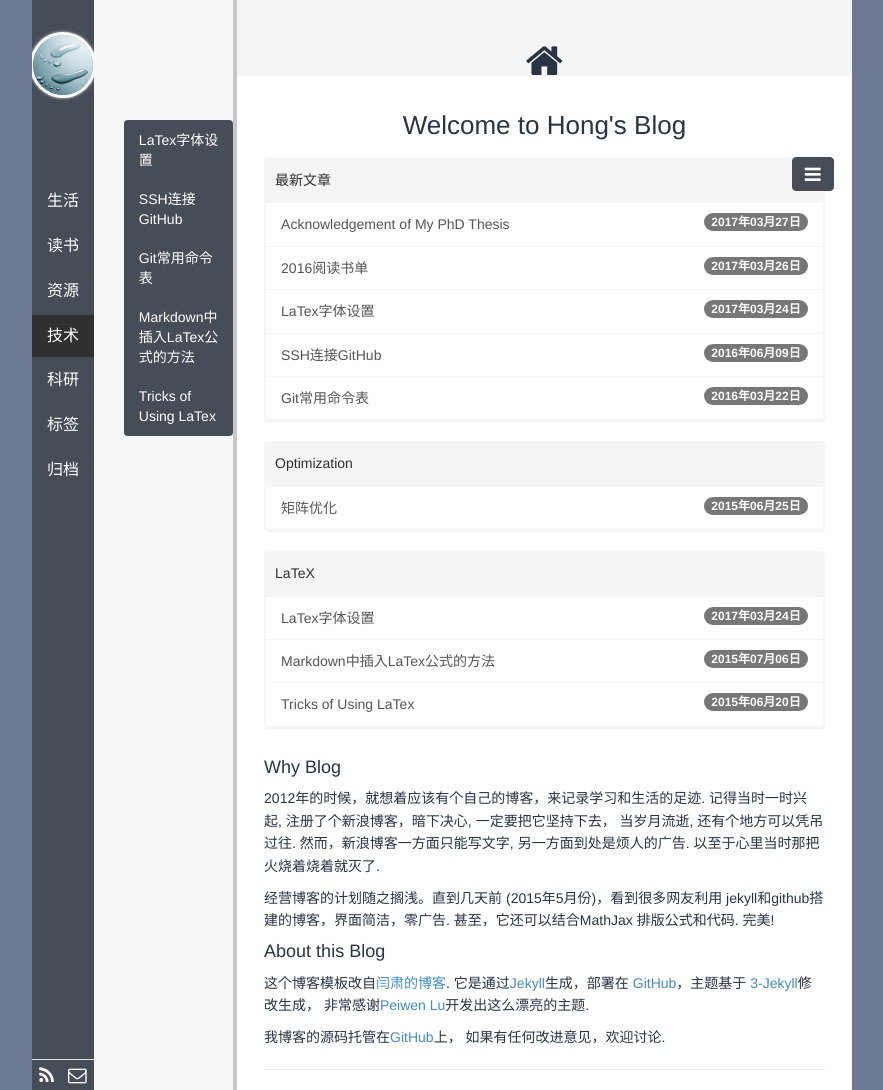
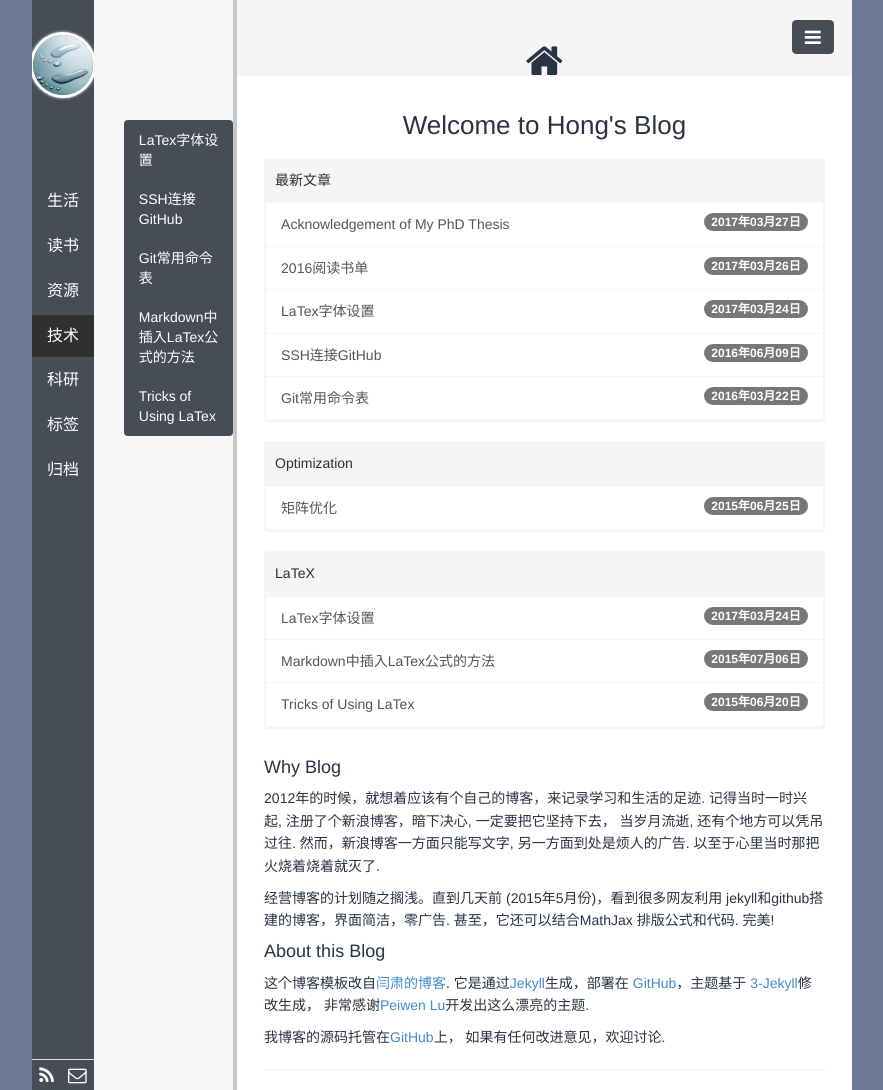
Before and after one commit to polyHong/polyHong.github.io, a Jekyll site: the page built from index.html, in a window 1280 px wide. Shown: the whole page, without its empty margins (198-1081 px from the left). Built offline with Jekyll 4.4.1, drawn with Linux system fonts in a browser that asks for light colours; Markdown is read by kramdown in place of the engine named in the settings; the list of posts is cut into pages by our own code; comment, search, counter and statistics services are not loaded.

Commit message:
update layout

```diff
--- a/_includes/footer.html
+++ b/_includes/footer.html
@@ -1,9 +1,9 @@
-<div style="position:fixed;right:19.4%;top:199px;">
+<div style="position:fixed;right:19%;top:62px;">
   <button id="content_btn" class="btn btn-primary" style="width:43px; height:34px;">
     <i class="fa fa-lg fa-plus"></i>
   </button>
 </div>
-<div style="position:fixed;right:19.4%;top:157px;">
+<div style="position:fixed;right:19.4%;top:20px;">
   <button id="nav_btn" class="btn btn-primary">
     <i class="fa fa-lg fa-navicon"></i>
   </button>
```
